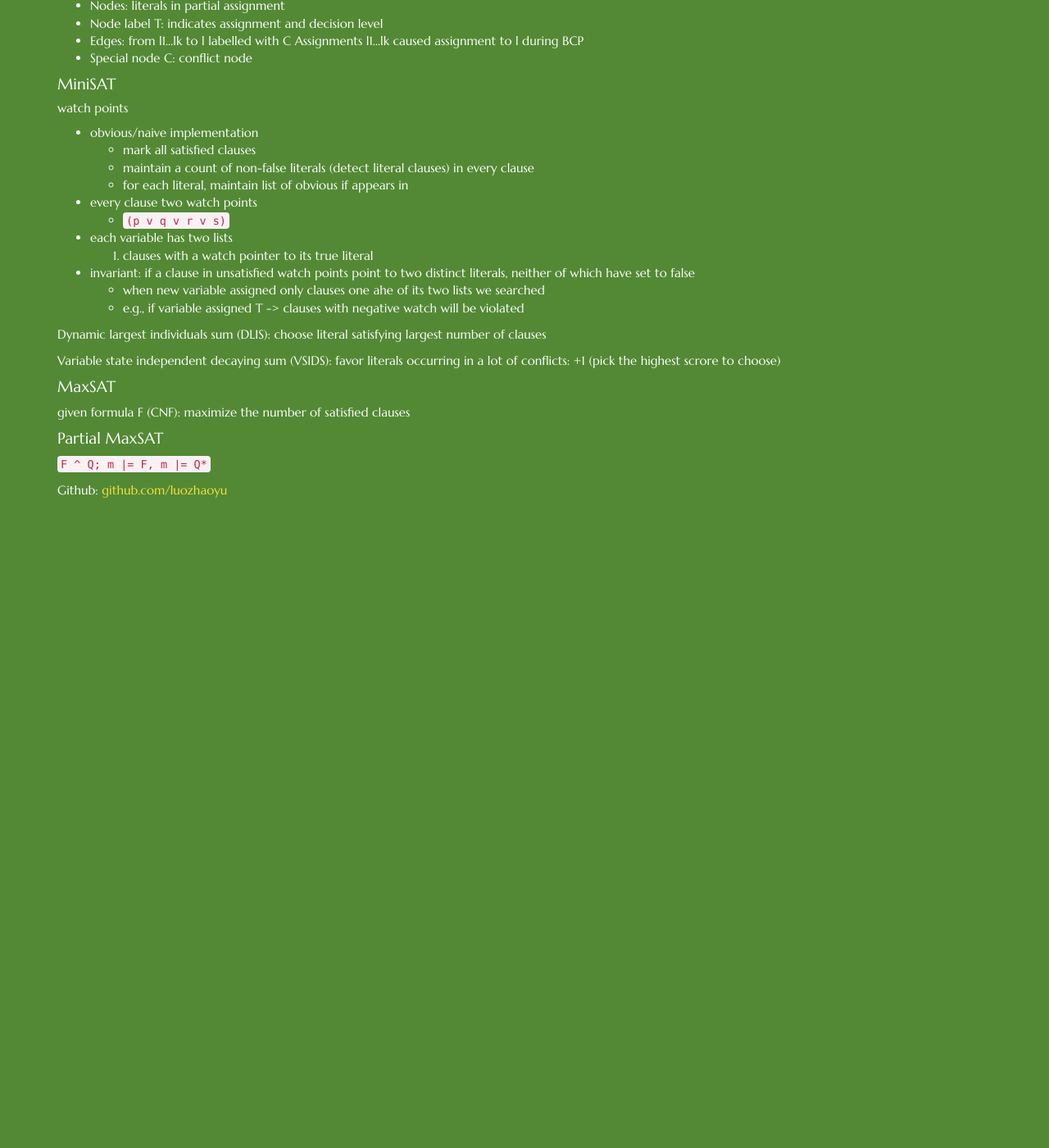
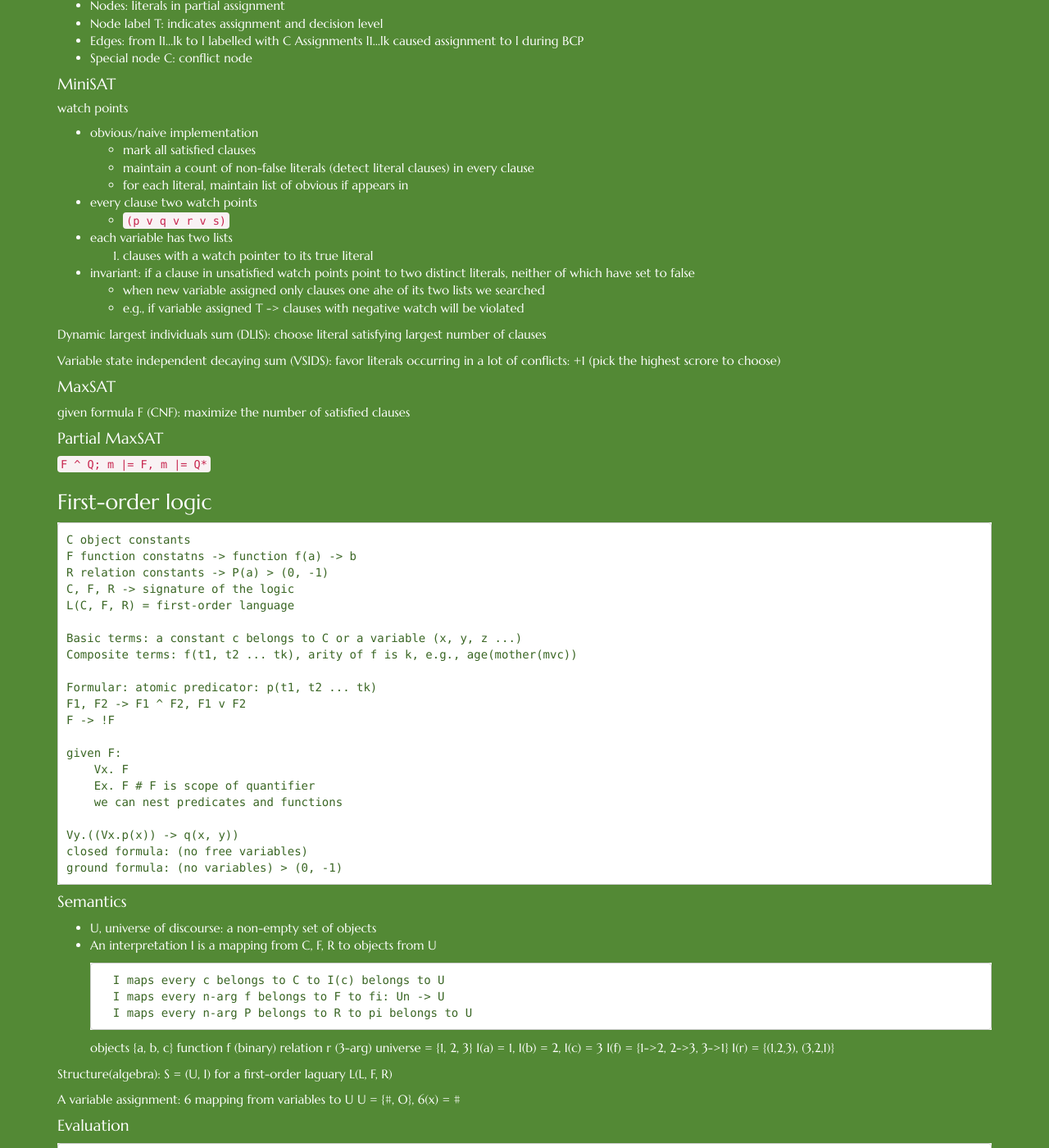
Before and after one commit to luozhaoyu/luozhaoyu.github.io, a Jekyll site: the page built from _posts/2015-01-21-programming-languages.md, in a window 1280 px wide and 1400 px high, scrolled down 2707 px. Shown: the whole window at 82% size. Built offline with Jekyll 4.4.1, drawn with Linux system fonts in a browser that asks for light colours; nearby versions of some CDN libraries; Markdown is read by kramdown in place of the engine named in the settings; before the commit the page ends 3337 px from its top, so only the background shows below that; some of the changed text lies outside the part shown.

Commit message:
add first order logic

```diff
--- a/_posts/2015-01-21-programming-languages.md
+++ b/_posts/2015-01-21-programming-languages.md
@@ -147,3 +147,118 @@ given formula F (CNF): maximize the number of satisfied clauses
 
 #### Partial MaxSAT
 `F ^ Q; m |= F, m |= Q*`
+
+### First-order logic
+    C object constants
+    F function constatns -> function f(a) -> b
+    R relation constants -> P(a) > (0, -1)
+    C, F, R -> signature of the logic
+    L(C, F, R) = first-order language
+
+    Basic terms: a constant c belongs to C or a variable (x, y, z ...)
+    Composite terms: f(t1, t2 ... tk), arity of f is k, e.g., age(mother(mvc))
+
+    Formular: atomic predicator: p(t1, t2 ... tk)
+    F1, F2 -> F1 ^ F2, F1 v F2
+    F -> !F
+
+    given F:
+        Vx. F
+        Ex. F # F is scope of quantifier
+        we can nest predicates and functions
+
+    Vy.((Vx.p(x)) -> q(x, y))
+    closed formula: (no free variables)
+    ground formula: (no variables) > (0, -1)
+
+#### Semantics
+* U, universe of discourse: a non-empty set of objects
+* An interpretation I is a mapping from C, F, R to objects from U
+
+        I maps every c belongs to C to I(c) belongs to U
+        I maps every n-arg f belongs to F to fi: Un -> U
+        I maps every n-arg P belongs to R to pi belongs to U
+
+
+    objects {a, b, c}
+    function f (binary)
+    relation r (3-arg)
+    universe = {1, 2, 3}
+    I(a) = 1, I(b) = 2, I(c) = 3
+    I(f) = {1->2, 2->3, 3->1}
+    I(r) = {(1,2,3), (3,2,1)}
+
+
+
+Structure(algebra): S = (U, I) for a first-order laguary L(L, F, R)
+
+A variable assignment: 6
+    mapping from variables to U
+    U = {#, O}, 6(x) = #
+
+#### Evaluation
+    terms: <I, G>(t)
+        Object<I, 6>(a) = I(a)
+        Variable<I, 6>(v) = 6(v)
+        Function<I, G>(f(t1, t2 ... tk)) = I(f)(<I,6>(t1) ... tk)
+
+    evaluation: (satisfy)
+        U, I, 6 |= F
+        U, I, 6 |!= F
+        U, I, 6 |= Va.F iff for all o belongs to U, U,I,6[x->o] |= F
+        U, I, 6 |= Ex.F iff for some o belongs to U, U,I,6[x->o] |= F
+
+    F is SAT iff there exists some S and 6
+        s.t. S,6 |= F
+    A structure S is a model of F if
+        for all 6 we have S,6 |= F
+
+    F is VALID iff !F is UNSAT
+    semantics argument method
+    S,6 |= !F   S,6 |!= !F
+    S,6 |!= F   S,6 |= F
+
+    Universal
+        U,I,6 |= Vx.F
+    --------------------- (for any o belongs to U)
+        U,I,6[x->o] |= F
+
+        U,I,6 |!= Vx.F
+    --------------------- (a fresh o belongs to U) (fresh: new, have not used before)
+        U,I,6[x->o] |!= F
+
+        U,I,6 |= Ex.F
+    --------------------- (a fresh o belongs to U)
+        U,I,6[x->o] |= F
+
+        U,I,6 |!= Ex.F
+    --------------------- (for any o belongs to U)
+        U,I,6[x->o] |!= F
+
+    U,I,6 |= P(s1, s2 ... sn)
+    U,I,6 |!= P(t1, t2 ... tn)
+    <I,6>(si)=<I,6>(ti) Vi belongs [1, n]
+    -------------------------------------
+        U,6,I |= 止
+
+##### Soundness
+if every branch delivers a contradiction then F is valid
+
+##### Complete
+if F is valid then there is a finite length proof of 止
+
+
+##### FOL validity is undecidable
+FOL is semidecidable: if a formula is VALID then we can prove that, otherwise we will go on forever
+
+#### Decidable fragments
+1. quantifier-free FOL -> SAT (NP-complete)
+- monadic FOL
+    * pure: all predicates take 1 argument has functions and letters
+    * impure: allow monadic functions
+- [Bernays–Schönfinkel class] (http://en.wikipedia.org/wiki/Bernays%E2%80%93Sch%C3%B6nfinkel_class)
+    1. no function constants
+    - only formulates of the farm
+
+#### [Datalog] (http://en.wikipedia.org/wiki/Datalog)
+all clauses are [Horn clauses] (http://en.wikipedia.org/wiki/Horn_clause)
```
